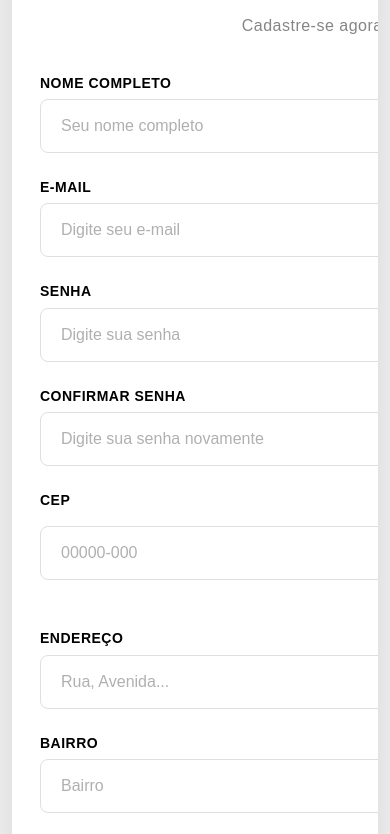
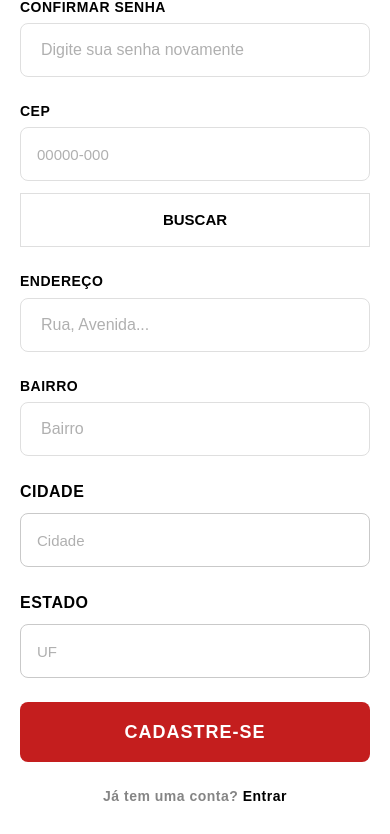
Before and after one commit to Bensa-Reboot/Front-BensaReboot, a plain HTML site: page pages/cadastro.html in a window 390 px wide. Shown: the part 952-1786 px from the top of the page. Drawn offline with Linux system fonts and the light colour scheme.

Commit message:
feat: feito a responsividade do produto e cadastro #32

```diff
--- a/components/auth-layout/auth-layout.css
+++ b/components/auth-layout/auth-layout.css
@@ -313,10 +313,31 @@
     .auth-login .auth-photo {
         order: 2;
     }
+
+    .cep-input-group input,
+    .cep-input-group button,
+    .address-row input {
+        height: 60px;
+        font-size: 16px;
+    }
+
+    .address-row label {
+        font-size: 16px;
+        margin-bottom: 10px;
+    }
+
+    .address-row input {
+        margin-bottom: 24px;
+    }
+
+    .cep-input-group {
+        margin-bottom: 24px;
+    }
 }
 
 @media (max-width: 768px) {
-    .auth-screen {
+    .auth-screen,
+    .auth-screen:has(.auth-register) {
         padding: 20px;
     }
 
@@ -338,7 +359,8 @@
         height: 54px;
     }
 
-    .auth-screen {
+    .auth-screen,
+    .auth-screen:has(.auth-register) {
         padding: 22px;
     }
 
@@ -360,4 +382,64 @@
         bottom: 38px;
         font-size: 18px;
     }
+
+    .cep-input-group {
+        grid-template-columns: 1fr;
+    }
+
+    .cep-input-group button {
+        width: 100%;
+    }
+
+    .address-row {
+        grid-template-columns: 1fr;
+        gap: 0;
+    }
+
+    .address-row input {
+        margin-bottom: 24px;
+    }
 }
+
+@media (max-width: 480px) {
+    .auth-screen,
+    .auth-screen:has(.auth-register) {
+        padding: 0;
+    }
+
+    .auth-card {
+        border-radius: 0;
+        box-shadow: none;
+    }
+
+    .auth-form {
+        padding: 36px 20px;
+    }
+
+    .auth-logo {
+        width: 80px;
+        height: 80px;
+        margin-bottom: 20px;
+    }
+
+    .auth-form h1 {
+        font-size: 26px;
+    }
+
+    .auth-photo {
+        min-height: 220px;
+    }
+
+    .auth-photo p {
+        font-size: 15px;
+        bottom: 24px;
+    }
+
+    .cep-input-group input,
+    .cep-input-group button,
+    .address-row input {
+        height: 54px;
+        font-size: 15px;
+        padding: 0 16px;
+    }
+}
```
Also changed, not shown: css/produto.css (+17 -3 lines).
